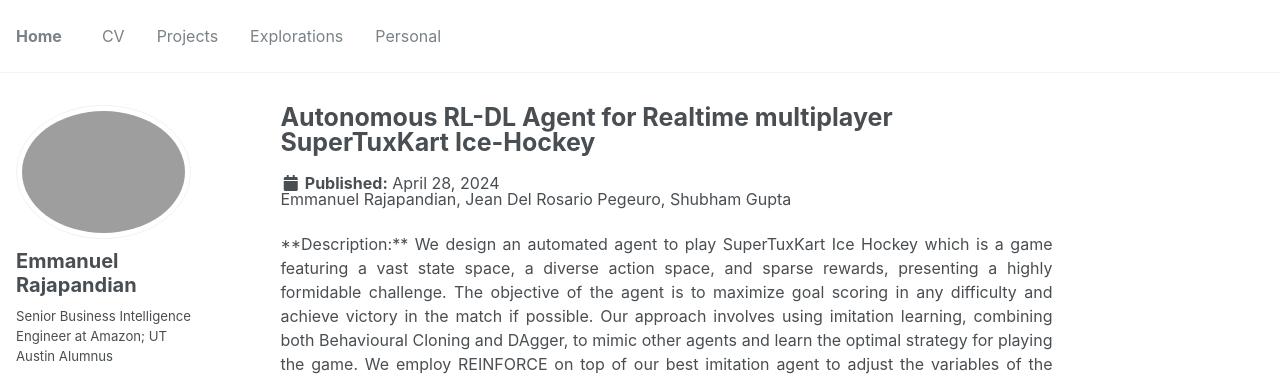
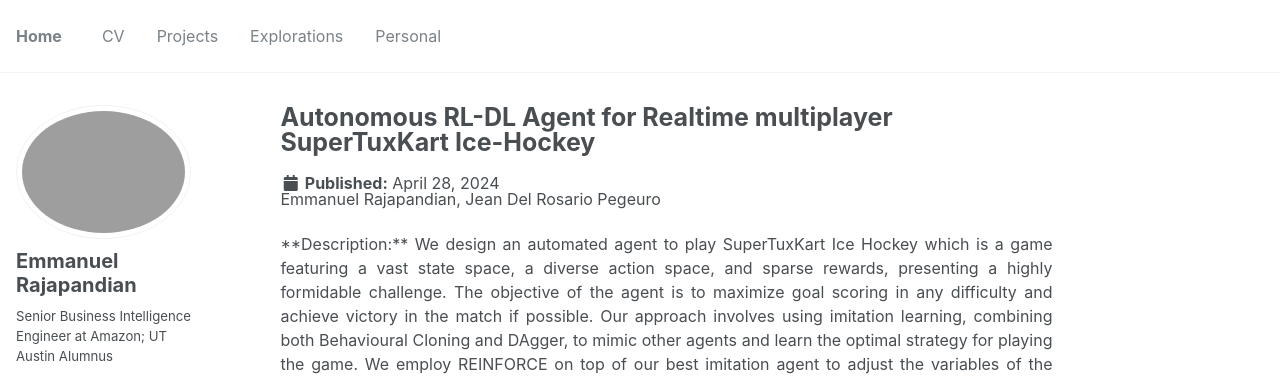
Before and after one commit to emmanuelrajapandian/emmanuelrajapandian.github.io, a Jekyll site: the page built from _projects/2024-04-28-ut-msds-deep-learning-project.md, in a window 1280 px wide and 1204 px high. Shown: the top 379 px of the window. Built offline with Jekyll 4.4.1, drawn with Linux system fonts in a browser that asks for light colours.

Commit message:
Update 2024-04-28-ut-msds-deep-learning-project.md

```diff
--- a/_projects/2024-04-28-ut-msds-deep-learning-project.md
+++ b/_projects/2024-04-28-ut-msds-deep-learning-project.md
@@ -4,7 +4,7 @@ collection: projects
 urlslug: "ut-msds-deep-learning-project"
 type: "Academic"
 permalink: /projects/2024-04-28-ut-msds-deep-learning-project
-contributors: "Emmanuel Rajapandian, Jean Del Rosario Pegeuro, Shubham Gupta"
+contributors: "Emmanuel Rajapandian, Jean Del Rosario Pegeuro"
 contribution: "Generated training dataset of over 300 episodes of agent gameplay for imitation learning, coded and trained multi-layer perceptron model using imitation learning combining Behavioural modelling and DAgger, wrote major sections of project report."
 date: 2024-04-28
 teaserurl: 'tournament-run.gif'
@@ -12,7 +12,7 @@ reporturl: 'https://github.com/emmanuelrajapandian/emmanuelrajapandian.github.io
 excerpt: 'We design an automated agent to play SuperTuxKart Ice Hockey which is a game featuring a vast state space, a diverse action space, and sparse rewards, presenting a highly formidable challenge. The objective of the agent is to maximize goal scoring in any difficulty and achieve victory in the match if possible. Our approach involves using imitation learning, combining both Behavioural Cloning and DAgger, to mimic other agents and learn the optimal strategy for playing the game. We employ REINFORCE on top of our best imitation agent to adjust the variables of the agent&apos;s policy in an approach that increases the likelihood of actions that result in higher rewards 1.e., an effective goal-scoring strategy. Our system is designed to exploit potential simplifications in this complex environment, with the ultimate aim of creating proficient players. We train a neural net model, inspired by the principles of imitation learning, to support a controller network to play ice hockey. Our system is state-based, focusing on the state of the game rather than the visual input from the player&apos;s field of view.'
 ---
 
-Emmanuel Rajapandian, Jean Del Rosario Pegeuro, Shubham Gupta
+Emmanuel Rajapandian, Jean Del Rosario Pegeuro
 
 <p align="justify">
 **Description:**
```
